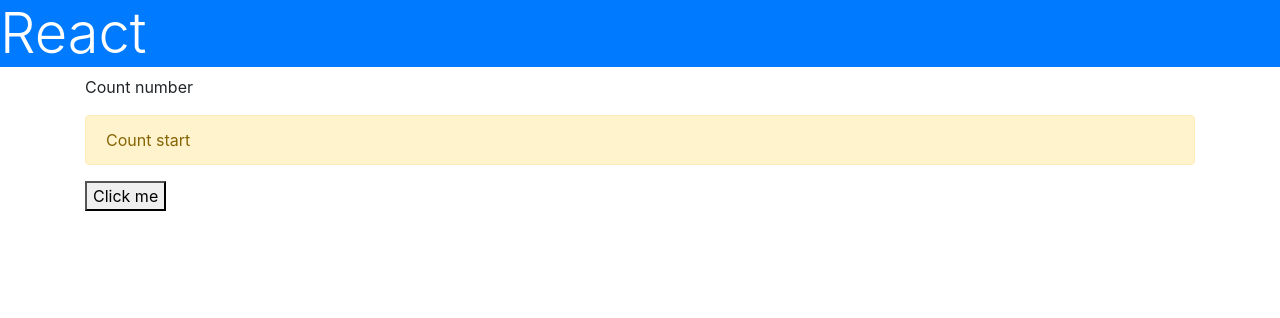
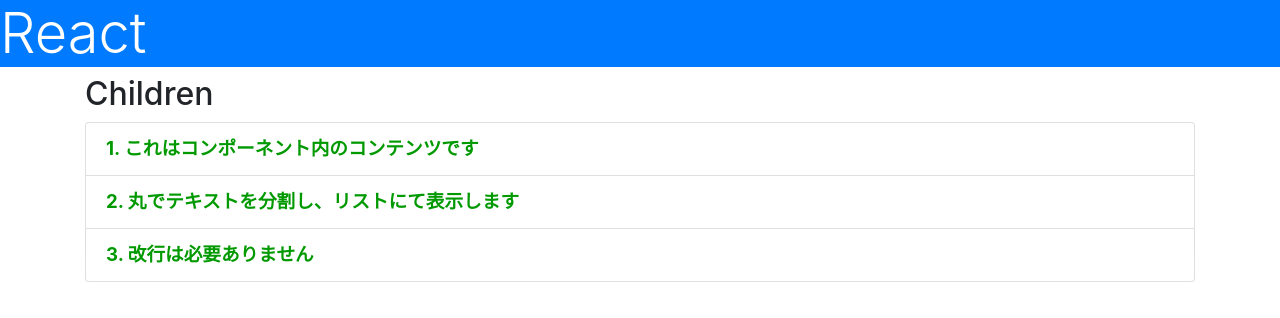
Before and after one commit to oku3san/react-and-nextjs-tutorial-react, a React (Create React App) app: page / in a window 1280 px wide. Shown: the top 318 px of the page. Built offline with nearby package versions, Linux system fonts and the light colour scheme.

Commit message:
Add child state

```diff
--- a/src/App.tsx
+++ b/src/App.tsx
@@ -3,33 +3,48 @@
 import './App.css';
 import Rect from './Rect';
 
-function App(props: any) {
+const App = (props: any) => {
+  let input = ''
 
-  const [msg, setMsg] = useState('Count start')
-  const [count, setCount] = useState(0)
+  return (
+    <>
+      <h1 className="bg-primary text-white display-4">React</h1>
+      <div className="container">
+        <Message title="Children">
+          これはコンポーネント内のコンテンツです。
+          丸でテキストを分割し、リストにて表示します。
+          改行は必要ありません。
+        </Message>
+      </div>
+    </>
+  )
+}
 
-  // setInterval(() => {
-  //   setCount(count + 1)
-  //   setMsg("[count: " + count + " ]")
-  // }, 1000)
-
-  const doAction = () => {
-    setCount(count + 1)
-    setMsg("[count: " + count + " ]")
+const Message = (props: any) => {
+  const li: any = {
+    fontSize: "14pt",
+    fontWeight: "bold",
+    color: "#090",
   }
 
+  let content = props.children
+  let arr = content.split('。')
+  let arr2 = []
+  for(let i = 0; i < arr.length; i++) {
+    if (arr[i].trim() != '') {
+      arr2.push(arr[i])
+    }
+  }
+  let list = arr2.map((value, key) => {
+    return <li className="list-group-item" style={li} key={key}>{key + 1}. {value}</li>
+  })
+
   return (
-    <div>
-      <h1 className="bg-primary text-white display-4">React</h1>
-      <div className="container">
-        <p className="subtitle">Count number</p>
-        <p className="alert alert-warning">{msg}</p>
-        <button onClick={() => doAction()}>
-          Click me
-        </button>
-      </div>
-    </div>
-  );
+    <>
+      <h2>{props.title}</h2>
+      <ol className="list-group">{list}</ol>
+    </>
+  )
 }
 
 export default App;
```
